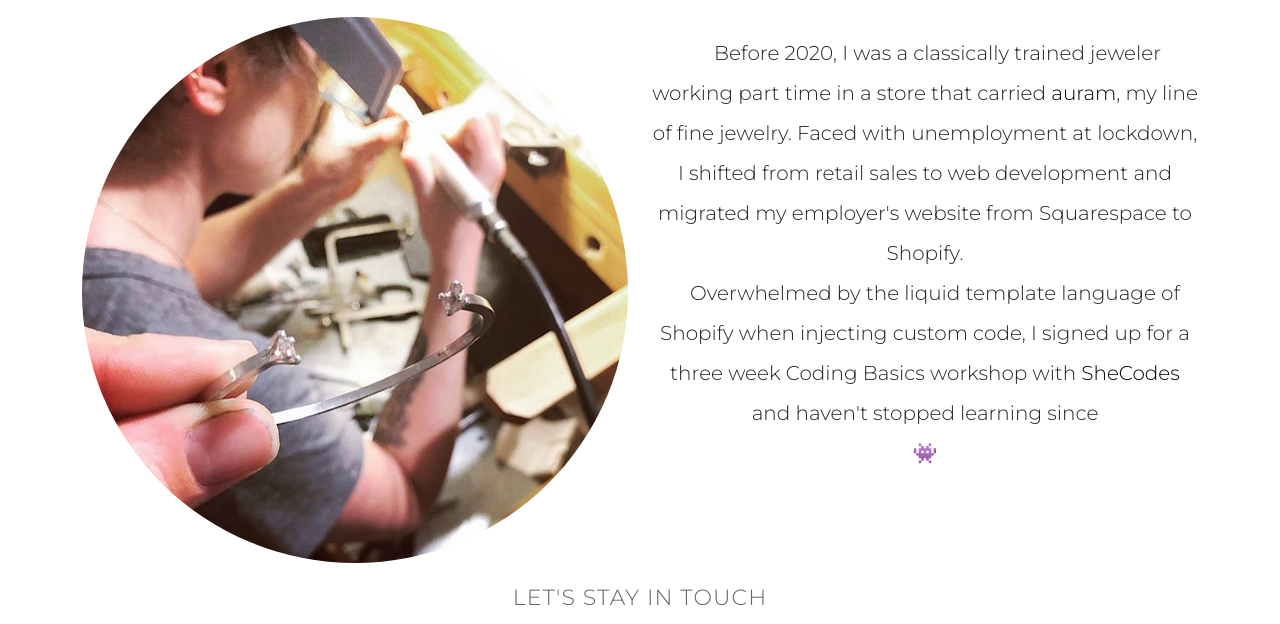
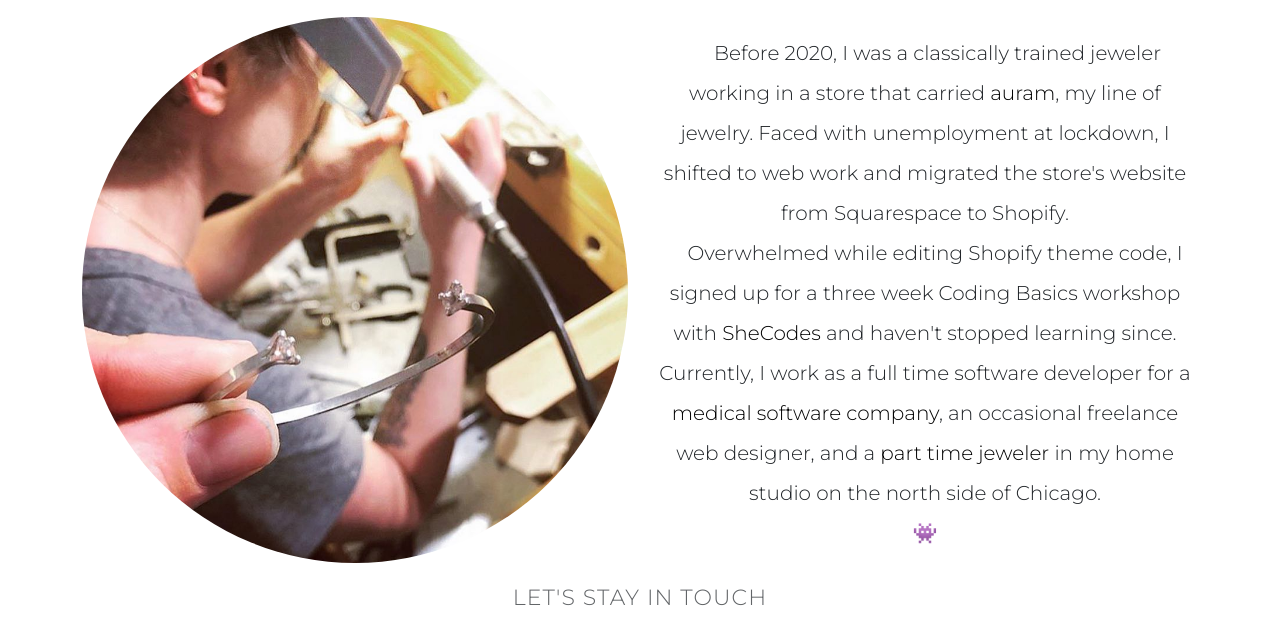
Before and after one commit to mauradolphin/portfolio-page, a plain HTML site: page about.html in a window 1280 px wide. Shown: the part 171-795 px from the top of the page. Drawn offline with nearby package versions, Linux system fonts and the light colour scheme.

Commit message:
Added more info in my about me

```diff
--- a/about.html
+++ b/about.html
@@ -104,7 +104,7 @@
 					<div class="col-md-12 about">
 						<div class="text-center">
 							<p class="lg-screen-margin-top">
-								&emsp; Before 2020, I was a classically trained jeweler working part time in a store
+								&emsp; Before 2020, I was a classically trained jeweler working in a store
 								that carried
 								<a
 									href="https://www.auramjewelry.com"
@@ -112,16 +112,19 @@
 									title="auram jewelry"
 								>
 									auram</a
-								>, my line of fine jewelry. Faced with unemployment at
-								lockdown, I shifted from retail sales to web development and
-								migrated my employer's website from Squarespace to Shopify.
-								<br />&emsp;Overwhelmed by the liquid template language of
-								Shopify when injecting custom code, I signed up for a
+								>, my line of jewelry. Faced with unemployment at
+								lockdown, I shifted to web work and
+								migrated the store's website from Squarespace to Shopify.
+								<br />&emsp;Overwhelmed while editing Shopify theme code, I signed up for a
 								three week Coding Basics workshop with
 								<a href="https://www.shecodes.io/" target="_blank" title="SheCodes Coding Classes"
 									>SheCodes</a
 								>
-							 and haven't stopped learning since <br/>👾
+							 and haven't stopped learning since. <br/>
+							 Currently, I work as a full time software developer for a
+							 <a href = "https://www.mahlerhealth.com/" target="_blank" title="Mahler Health">medical software
+							 company</a>, an occasional freelance web designer, and a
+							 <a href="https://auramjewelry.com/" target="_blank" title="auram jewelry">part time jeweler</a> in my home studio on the north side of Chicago.  <br/> 👾
 							</p>
 						</div>
 						</div>
```
